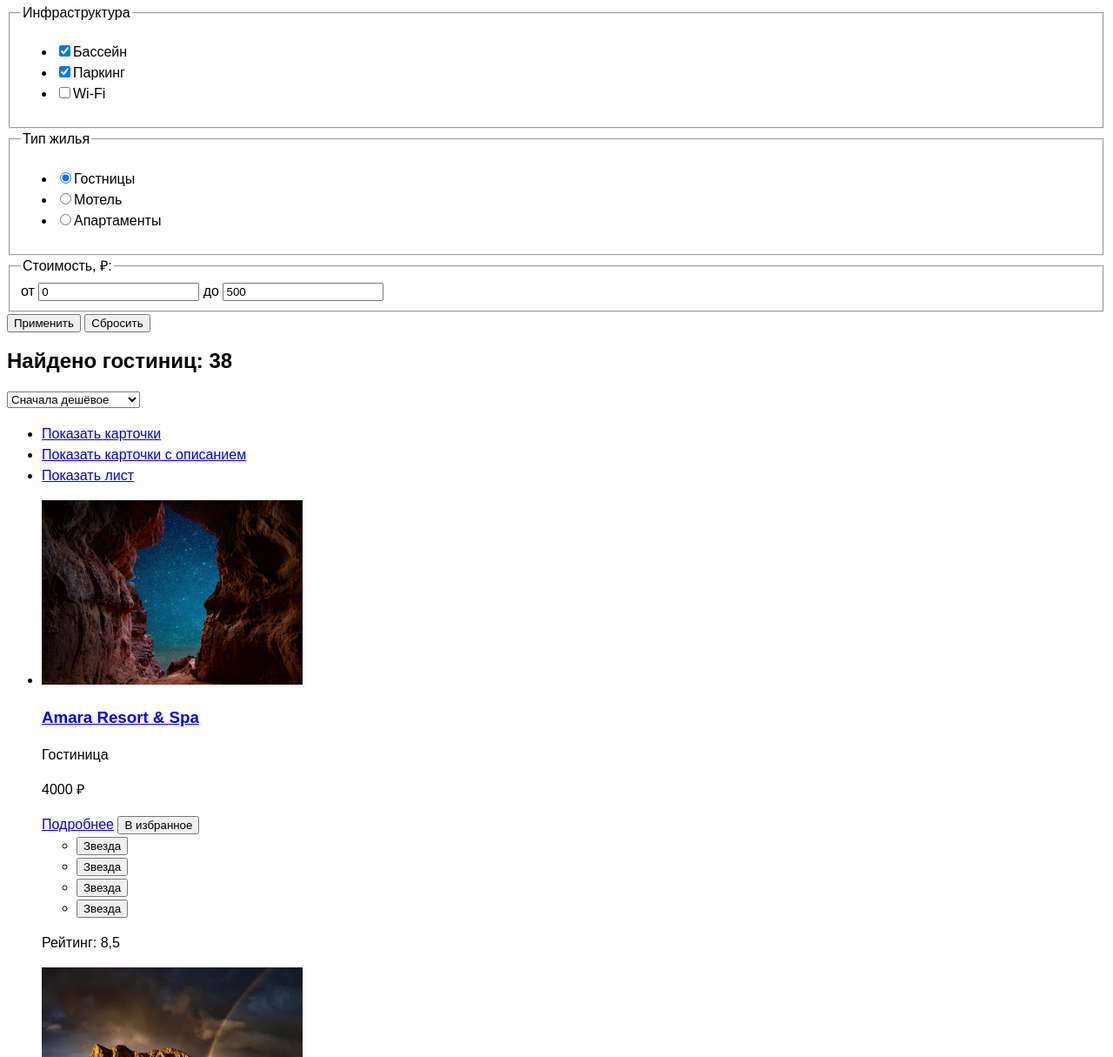
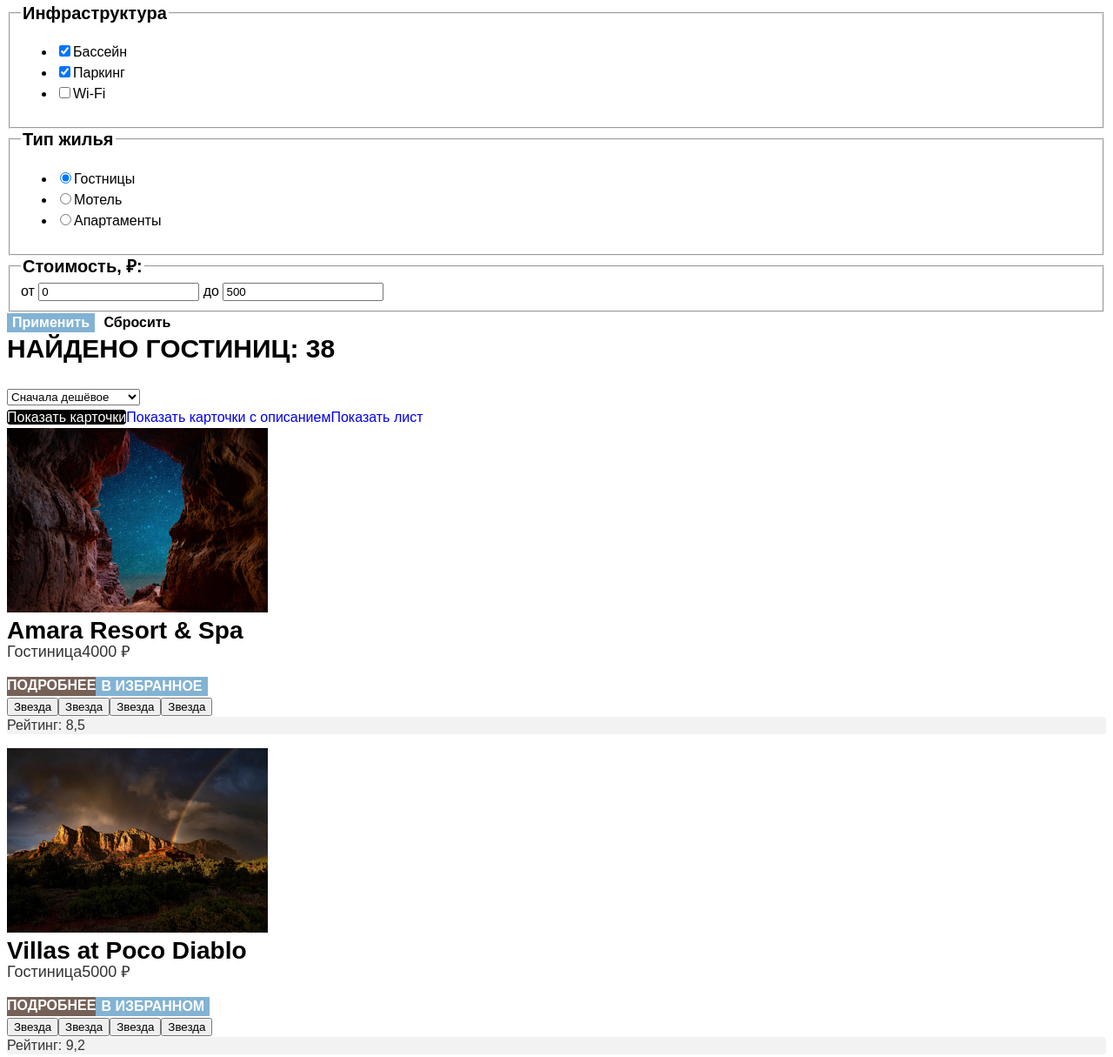
Before and after one commit to Ev-gen-ux/sedona_project, a plain HTML site: page catalog.html in a window 1280 px wide. Shown: the part 711-1926 px from the top of the page at 87% size. Drawn offline with Linux system fonts and the light colour scheme; a web font is replaced by a local one.

Commit message:
adds basic styling to the catalog page

```diff
--- a/catalog.html
+++ b/catalog.html
@@ -112,7 +112,7 @@
         </fieldset>
 
         <button class="button-cataloge-filter" type="submit">Применить</button>
-        <button class="button-cataloge-filter" type="reset">Сбросить</button>
+        <button class="button-cataloge-filter-reset" type="reset">Сбросить</button>
 
       </section>
 
@@ -125,7 +125,7 @@
         </select>
         <ul class="card-view-list">
           <li class="card-view-item">
-            <a class="sort sort-current" href="catalog.html?view=tile">
+            <a class="sort-current" href="catalog.html?view=tile">
               <span class="visually-hidden">Показать карточки</span>
             </a>
           </li>
@@ -147,10 +147,14 @@
               <img class="product-card-image" src="/images/amara-resort.png" alt="Ущелье с видом на звезды">
               <h3 class="product-card-title">Amara Resort & Spa</h3>
             </a>
-            <p class="hotel-car-group">Гостиница</p>
-            <p class="product-card-price">4000 ₽</p>
+            <div class="price-info">
+              <p class="hotel-card-group">Гостиница</p>
+              <p class="hotel-card-group">4000 ₽</p>
+            </div>
+            <div class="product-card-actions">
               <a class="show-more" href="#">Подробнее</a>
               <button class="wish-list" type="button">В избранное</button>
+            </div>
             <ul class="rating-list">
               <li class="rating-item">
                 <button class="rating-button" type="button">Звезда</button>
@@ -172,10 +176,14 @@
               <img class="product-card-image" src="/images/villas-atpoco-diablo.png" alt="Радуга над каньоном">
               <h3 class="product-card-title">Villas at Poco Diablo</h3>
             </a>
-            <p class="hotel-car-group">Гостиница</p>
-            <p class="product-card-price">5000 ₽</p>
+            <div class="price-info">
+              <p class="hotel-card-group">Гостиница</p>
+              <p class="hotel-card-group">5000 ₽</p>
+            </div>
+            <div class="product-card-actions">
               <a class="show-more" href="#">Подробнее</a>
               <button class="wish-list wish-list-current" type="button">В избранном</button>
+            </div>
             <ul class="rating-list">
               <li class="rating-item">
                 <button class="rating-button" type="button">Звезда</button>
@@ -197,10 +205,14 @@
               <img class="product-card-image" src="/images/desert-quail-inn.png" alt="Деревья перед каньоном">
               <h3 class="product-card-title">Desert Quail Inn</h3>
             </a>
-            <p class="hotel-car-group">Гостиница</p>
-            <p class="product-card-price">2500 ₽</p>
+            <div class="price-info">
+              <p class="hotel-card-group">Гостиница</p>
+              <p class="hotel-card-group">2500 ₽</p>
+            </div>
+            <div class="product-card-actions">
               <a class="show-more" href="#">Подробнее</a>
               <button class="wish-list" type="button">В избранное</button>
+            </div>
             <ul class="rating-list">
               <li class="rating-item">
                 <button class="rating-button" type="button">Звезда</button>
@@ -219,10 +231,14 @@
               <img class="product-card-image" src="/images/green-tree.png" alt="Звездное небо над каньоном">
               <h3 class="product-card-title">GreenTree Inn</h3>
             </a>
-            <p class="hotel-car-group">Гостиница</p>
-            <p class="product-card-price">1500 ₽</p>
+            <div class="price-info">
+              <p class="hotel-card-group">Гостиница</p>
+              <p class="hotel-card-group">1500 ₽</p>
+            </div>
+            <div class="product-card-actions">
               <a class="show-more" href="#">Подробнее</a>
               <button class="wish-list" type="button">В избранное</button>
+            </div>
             <ul class="rating-list">
               <li class="rating-item">
                 <button class="rating-button" type="button">Звезда</button>
@@ -235,9 +251,9 @@
           </li>
         </ul>
 
-        <ul class="pagination">
+        <ul class="pagination-list">
           <li class="pagination-item">
-            <a class="pagination-link pagination-current" href="#" aria-current="page">1</a>
+            <a class="pagination-link-current" href="#" aria-current="page">1</a>
           </li>
           <li class="pagination-item">
             <a class="pagination-link" href="#">2</a>
@@ -249,7 +265,7 @@
             <a class="pagination-link" href="#">4</a>
           </li>
           <li class="pagination-item">
-            <a class="pagination-link" href="#">...</a>
+            <a class="pagination-link-truncate" href="#">...</a>
           </li>
           <li class="pagination-item">
             <a class="pagination-link" href="#">10</a>
--- a/styles/styles.css
+++ b/styles/styles.css
@@ -325,3 +325,223 @@ body {
   text-decoration: none;
   margin-top: 0
 }
+
+.catalog-filter-title {
+  font-family: "PT Sans", sans-serif;
+  font-size: 20px;
+  font-style: normal;
+  font-weight: 700;
+  line-height: 24px;
+  color: black;
+  margin-top: 0
+}
+
+.catalog-price-title {
+  font-family: "PT Sans", sans-serif;
+  font-size: 20px;
+  font-style: normal;
+  font-weight: 700;
+  line-height: 24px;
+  color: black;
+  margin-top: 0
+}
+
+.button-cataloge-filter {
+  font-family: "PT Sans", sans-serif;
+  font-size: 16px;
+  font-style: normal;
+  font-weight: 700;
+  line-height: 20px;
+  background-color: #82B3D3;
+  color: white;
+  border: none;
+  cursor: pointer;
+  margin-top: 0
+}
+
+.button-cataloge-filter-reset {
+  font-family: "PT Sans", sans-serif;
+  font-size: 16px;
+  font-style: normal;
+  font-weight: 700;
+  line-height: 20px;
+  color: black;
+  border: none;
+  background-color: white;
+  cursor: pointer;
+  margin-top: 0
+}
+
+.catalog-title {
+  font-family: "PT Sans", sans-serif;
+  font-size: 30px;
+  font-style: normal;
+  font-weight: 700;
+  line-height: 36px;
+  text-transform: uppercase;
+  color: black;
+  margin-top: 0
+}
+
+.card-view-list {
+  display: flex;
+  flex-direction: row;
+  margin: 0;
+  padding: 0;
+}
+
+.card-view-item {
+  list-style-type: none;
+}
+
+.sort {
+  text-decoration: none;
+}
+
+.sort-current {
+  background-color: black;
+  color: white;
+  border-radius: 4px;
+  border-color: black;
+  text-decoration: none;
+}
+
+.product-list {
+  list-style-type: none;
+  margin: 0;
+  padding: 0;
+}
+
+.product-card {
+  background-color: white;
+  border-color: #E6E6E6;
+  border-radius: 4px;
+}
+
+.product-card-link {
+  font-family: "PT Sans", sans-serif;
+  font-size: 24px;
+  font-style: normal;
+  font-weight: 700;
+  line-height: 28px;
+  color: black;
+  text-decoration: none;
+  margin-top: 0;
+}
+
+.product-card-title {
+  margin: 0;
+}
+
+.price-info {
+  display: flex;
+  flex-direction: row;
+}
+
+.hotel-card-group {
+  font-family: "PT Sans", sans-serif;
+  font-size: 18px;
+  font-style: normal;
+  font-weight: 400;
+  line-height: 21px;
+  color: #333333;
+  margin-top: 0;
+}
+
+.product-card-actions {
+  display: flex;
+  flex-direction: row;
+}
+
+.show-more {
+  font-family: "PT Sans", sans-serif;
+  font-size: 16px;
+  font-style: normal;
+  font-weight: 700;
+  line-height: 20px;
+  color: white;
+  background-color: #756157;
+  text-decoration: none;
+  text-transform: uppercase;
+  margin-top: 0;
+}
+
+.wish-list {
+  font-family: "PT Sans", sans-serif;
+  font-size: 16px;
+  font-style: normal;
+  font-weight: 700;
+  line-height: 20px;
+  color: white;
+  background-color: #82B3D3;
+  border: none;
+  text-transform: uppercase;
+  margin-top: 0;
+}
+
+.rating-list {
+  display: flex;
+  flex-direction: row;
+  list-style-type: none;
+  margin: 0;
+  padding: 0;
+}
+
+.rating-counter {
+  font-family: "PT Sans", sans-serif;
+  font-size: 16px;
+  font-style: normal;
+  font-weight: 400;
+  line-height: 20px;
+  color: #333333;
+  background-color: #F2F2F2;
+  border-radius: 4px;
+  border: none;
+  margin-top: 0;
+}
+
+.pagination-list {
+  display: flex;
+  flex-direction: row;
+  list-style-type: none;
+  margin: 0;
+  padding: 0;
+  gap: 8px;
+}
+
+.pagination-link {
+  font-family: "PT Sans", sans-serif;
+  font-size: 20px;
+  font-style: normal;
+  font-weight: 700;
+  line-height: 36px;
+  color: white;
+  background-color: #82B3D3;
+  border-radius: 4px;
+  text-decoration: none;
+  margin-top: 0;
+}
+
+.pagination-link-current {
+  font-family: "PT Sans", sans-serif;
+  font-size: 20px;
+  font-style: normal;
+  font-weight: 700;
+  line-height: 36px;
+  color: black;
+  background-color: #F2F2F2;
+  border-radius: 4px;
+  text-decoration: none;
+  margin-top: 0;
+}
+
+.pagination-link-truncate {
+  font-family: "PT Sans", sans-serif;
+  font-size: 20px;
+  font-style: normal;
+  font-weight: 700;
+  line-height: 36px;
+  color: black;
+  text-decoration: none;
+  margin-top: 0;
+}
```
Lines whose indentation alone changed are shown as unchanged.
